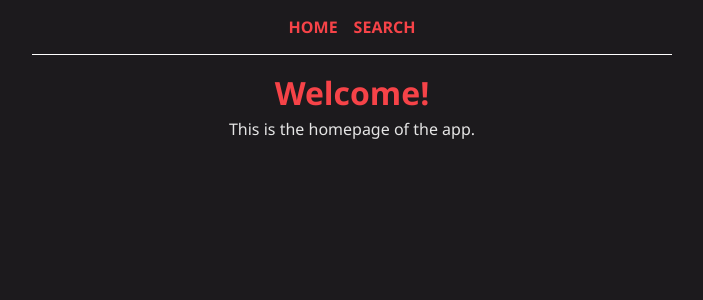
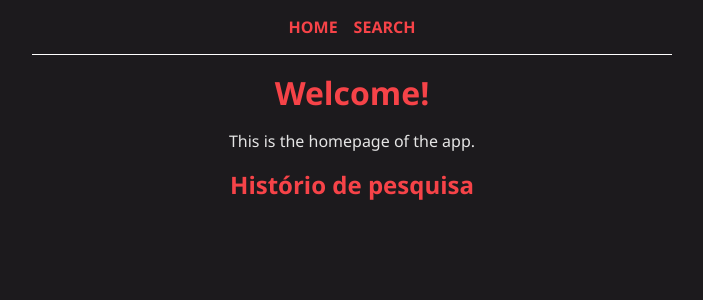
Before and after one commit to glesiosantos/github-user-data, a Vue app: page / in a window 1280 px wide. Shown: the top 300 px of the page, without its empty margins (288-991 px from the left). Built offline with nearby package versions, Linux system fonts and the light colour scheme.

Commit message:
adicioanando stores na aplicação

```diff
--- a/package.json
+++ b/package.json
@@ -10,6 +10,7 @@
     "format": "prettier --write src/"
   },
   "dependencies": {
+    "pinia": "^2.1.6",
     "vue": "^3.3.4",
     "vue-router": "^4.2.4"
   },
--- a/src/assets/main.css
+++ b/src/assets/main.css
@@ -58,6 +58,7 @@ button {
   border: unset;
   border-radius: .25rem;
   color: #1c1a1d;
+  margin-left: 1erm;
   font-weight: 700;
   text-transform: uppercase;
 }
--- a/src/components/Form.vue
+++ b/src/components/Form.vue
@@ -1,12 +1,21 @@
 <script setup>
 import { ref } from "vue"
+import { userSearchHistoryStore } from "../stores/userSearchHistoruStore";
+// import {searchHistory} from '../stores/searchHistory'
 
   const emit = defineEmits(['formSubmit', 'update:modelValue'])
   const searchInput = ref('')
 
+  const searchHistory = userSearchHistoryStore()
+
   function handleSubmit(event) {
     event.preventDefault()
+    searchHistory.pushToHistory(searchInput.value)
     emit('formSubmit', searchInput.value)
+  }
+
+  function showSearchHistory(){
+    alert(`Histórico de Pesquisa:\n${searchHistory.users.join('\n')}`)
   }
 
 </script>
@@ -18,5 +27,6 @@ import { ref } from "vue"
       @input="$emit('update:modelValue', $event.target.value)"
     />
     <button>Carregar Usuário</button>
+    <button type="button" @click="showSearchHistory">Carregar Historico</button>
   </form>
 </template>
--- a/src/main.js
+++ b/src/main.js
@@ -1,7 +1,9 @@
 import './assets/main.css'
 
 import { createApp } from 'vue'
+import {createPinia} from 'pinia'
+
 import App from './App.vue'
 import router from './router'
 
-createApp(App).use(router).mount('#app')
+createApp(App).use(router).use(createPinia()).mount('#app')
--- /dev/null
+++ b/src/stores/searchHistory.js
@@ -0,0 +1,5 @@
+import { reactive } from "vue";
+
+export const searchHistory = reactive({
+  users: []
+})
--- /dev/null
+++ b/src/stores/userSearchHistoruStore.js
@@ -0,0 +1,12 @@
+import { defineStore } from 'pinia'
+
+export const userSearchHistoryStore = defineStore('searchHistory', {
+  state: () => {
+    return {users: []}
+  },
+  actions: {
+    pushToHistory(username) {
+      this.users.unshift(username)
+    }
+  }
+})
--- a/src/views/Home.vue
+++ b/src/views/Home.vue
@@ -1,4 +1,26 @@
+<script setup>
+// import { searchHistory } from '../stores/searchHistory'
+
+import { userSearchHistoryStore } from "../stores/userSearchHistoruStore";
+
+const searchHistory = userSearchHistoryStore()
+</script>
 <template>
   <h1>Welcome!</h1>
   <p>This is the homepage of the app.</p>
+
+  <section>
+    <h2>Histório de pesquisa</h2>
+    <p v-for="user in searchHistory.users" :key="user">{{user}}</p>
+  </section>
 </template>
+
+<style scoped>
+section {
+  margin: 1rem 0;
+}
+
+p{
+  margin-top: 1rem;
+}
+</style>
```
Also changed, not shown: 1 other file (tests, documents, lock files or other folders).
